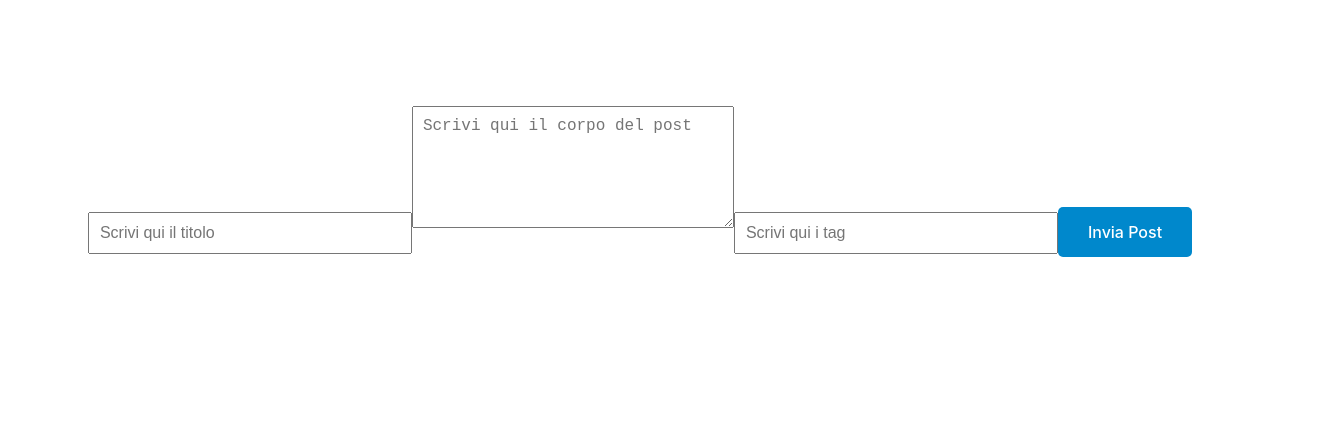
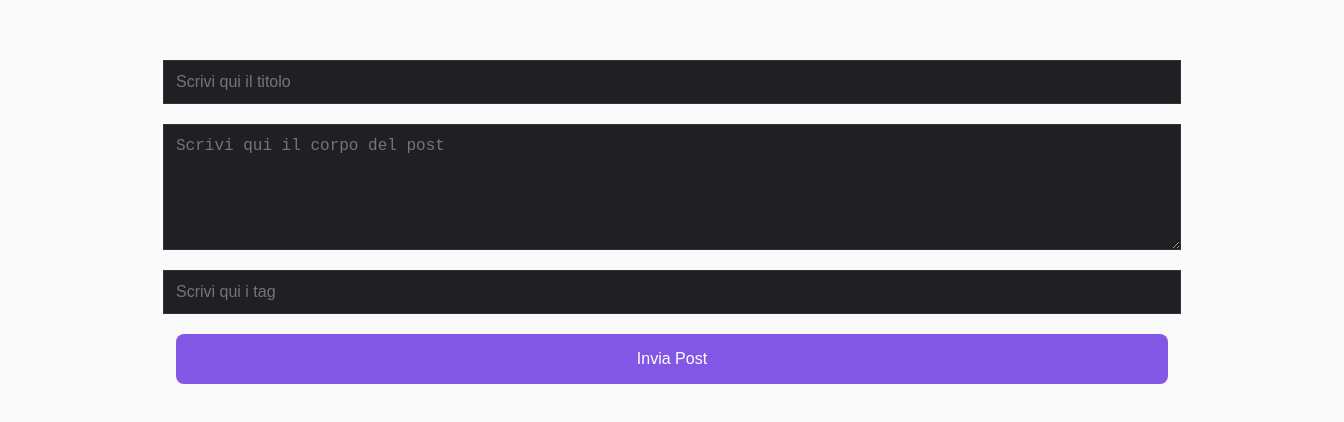
Before and after one commit to tasuboyz/Posting-Web-App, a React (Vite) app: page / in a window 1280 px wide. Shown: the part 210-632 px from the top of the page, 1344 px wide, since content can reach past the window. Built offline with nearby package versions, Linux system fonts and the light colour scheme.

Commit message:
Update index.css

```diff
--- a/src/index.css
+++ b/src/index.css
@@ -1,12 +1,10 @@
 :root {
-  font-family: Inter, system-ui, Avenir, Helvetica, Arial, sans-serif;
+  font-family: 'Inter', sans-serif;
   line-height: 1.5;
   font-weight: 400;
-
   color-scheme: light dark;
-  color: rgba(255, 255, 255, 0.87);
-  background-color: #242424;
-
+  color: #E1E1E6;
+  background-color: #121214;
   font-synthesis: none;
   text-rendering: optimizeLegibility;
   -webkit-font-smoothing: antialiased;
@@ -15,11 +13,12 @@
 
 a {
   font-weight: 500;
-  color: #646cff;
-  text-decoration: inherit;
+  color: #8257E5;
+  text-decoration: none;
 }
+
 a:hover {
-  color: #535bf2;
+  color: #996DFF;
 }
 
 body {
@@ -31,60 +30,61 @@ body {
 }
 
 h1 {
-  font-size: 3.2em;
-  line-height: 1.1;
+  font-size: 3rem;
+  line-height: 1.2;
+  color: #E1E1E6;
 }
-.input-title {
-  width: 300px;
-  padding: 10px;
-  margin-bottom: 10px;
-  font-size: 16px;
+
+.container {
+  display: flex; /* Utilizza flexbox per il layout */
+  flex-direction: column; /* Imposta la direzione dei flex items in verticale */
+  justify-content: center; /* Centra i contenuti verticalmente */
+  align-items: center; /* Centra i contenuti orizzontalmente */
+  height: 100vh; /* Imposta l'altezza del container all'altezza della viewport */
+  width: 100vw; /* Imposta la larghezza del container alla larghezza della viewport */
+  padding: 20px; /* Aggiunge un po' di spazio intorno ai contenuti */
+  box-sizing: border-box; /* Include il padding e il bordo nel calcolo della larghezza e dell'altezza */
 }
 
 .input-description {
-  width: 300px;
+  width: 400px;
   height: 100px;
   padding: 10px;
   margin-bottom: 10px;
   font-size: 16px;
 }
 
-.input-tag {
-  width: 300px;
-  padding: 10px;
-  margin-bottom: 20px;
-  font-size: 16px;
+.input-title,
+.input-description,
+.input-tag,
+.button {
+  width: 80%;
+  padding: 12px;
+  margin-bottom: 16px;
+  font-size: 1rem;
+  border: 1px solid #323238;
+  background-color: #202024;
+  color: #E1E1E6;
+  margin: 10px 0;
 }
 
-.button {
-  background-color: #0088cc;
+.button,
+button {
+  background-color: #8257E5;
   color: white;
-  padding: 15px 30px;
+  padding: 16px 32px;
   border: none;
-  border-radius: 5px;
-  font-size: 16px;
+  border-radius: 8px;
+  font-size: 1rem;
   cursor: pointer;
   transition: background-color 0.3s;
 }
 
-.button:hover {
-  background-color: #005f8a;
+.button:hover,
+button:hover {
+  background-color: #996DFF;
 }
 
-button {
-  border-radius: 8px;
-  border: 1px solid transparent;
-  padding: 0.6em 1.2em;
-  font-size: 1em;
-  font-weight: 500;
-  font-family: inherit;
-  background-color: #1a1a1a;
-  cursor: pointer;
-  transition: border-color 0.25s;
-}
-button:hover {
-  border-color: #646cff;
-}
 button:focus,
 button:focus-visible {
   outline: 4px auto -webkit-focus-ring-color;
@@ -92,13 +92,15 @@ button:focus-visible {
 
 @media (prefers-color-scheme: light) {
   :root {
-    color: #213547;
-    background-color: #ffffff;
+    color: #323238;
+    background-color: #FAFAFA;
   }
+
   a:hover {
-    color: #747bff;
+    color: #8257E5;
   }
+
   button {
-    background-color: #f9f9f9;
+    background-color: #E1E1E6;
   }
 }
```
